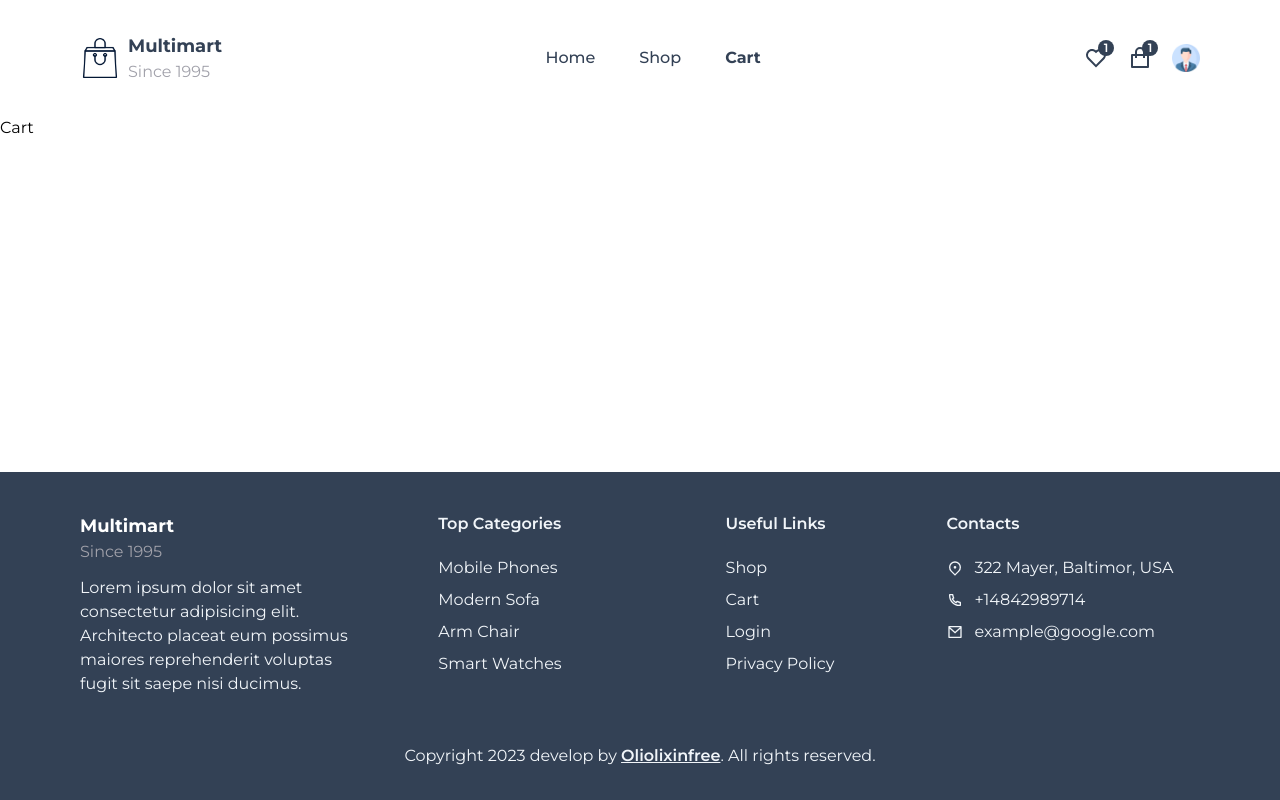
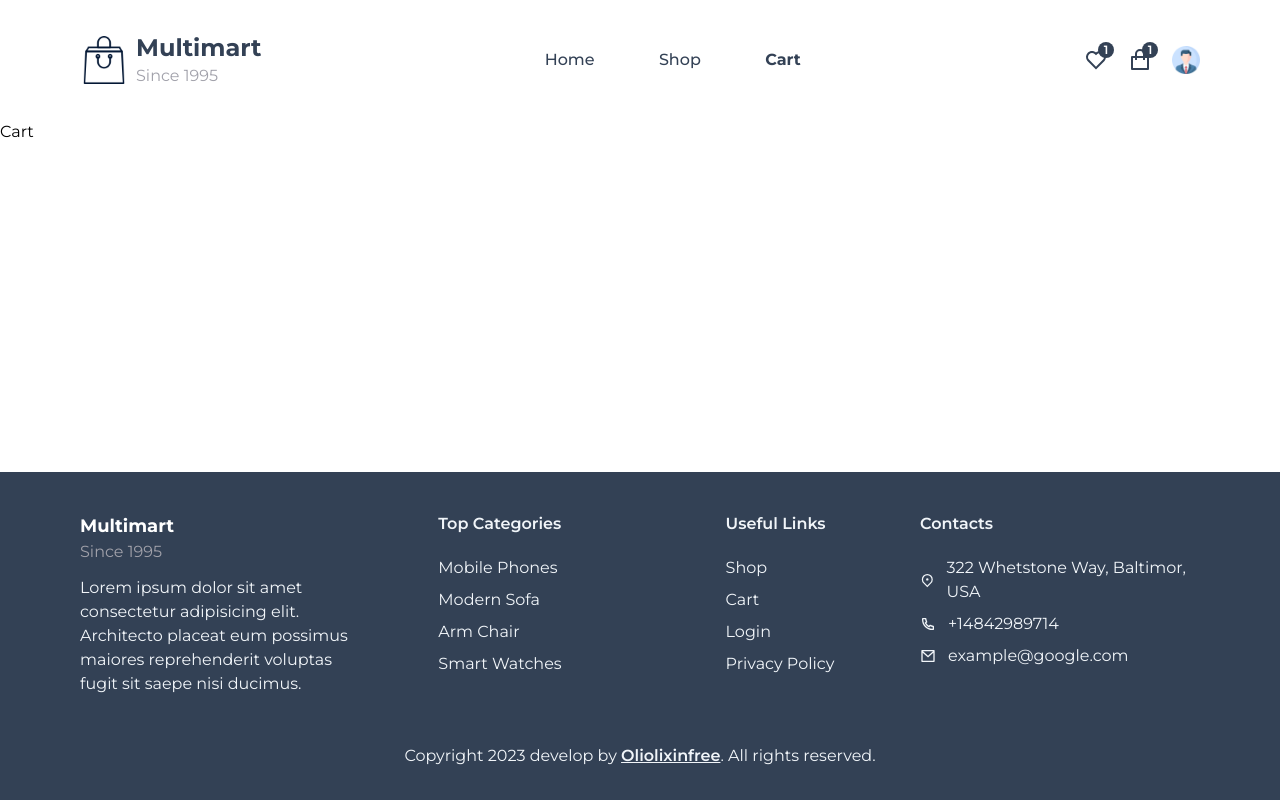
Before and after one commit to Oliolixinfree/furniture-ecommerce-website, a React (Create React App) app: page /cart in a window 1280 px wide. Built offline with nearby package versions, Linux system fonts and the light colour scheme.

Commit message:
sticky header, open/close menu, adaptive layout

```diff
--- a/src/components/Footer/Footer.module.scss
+++ b/src/components/Footer/Footer.module.scss
@@ -15,6 +15,10 @@
 
   .footerText {
     @apply text-slate-100;
+
+    &:hover {
+      @apply text-slate-400;
+    }
   }
 
   .quickLinks {
--- a/src/components/Footer/Footer.tsx
+++ b/src/components/Footer/Footer.tsx
@@ -65,8 +65,11 @@ export const Footer = () => {
               <li>
                 <RiMapPin2Line />
                 <p className={styles.footerText}>
-                  <a href="#" target="_blank">
-                    322 Mayer, Baltimor, USA
+                  <a
+                    href="https://www.google.com/maps/place/The+Cellars+Wine+%26+Beer+Shop/@39.2671299,-76.6025543,17z/data=!4m13!1m7!3m6!1s0x89c803aed6f483b7:0x44896a84223e758!2z0JHQsNC70YLQuNC80L7RgCwg0JzRjdGA0LjQu9C10L3QtCwg0KHQqNCQ!3b1!8m2!3d39.2903848!4d-76.6121893!3m4!1s0x89c803748f38bd1f:0xf7f28c6ce82cf37e!8m2!3d39.268007!4d-76.6001215"
+                    target="_blank"
+                    rel="noreferrer">
+                    322 Whetstone Way, Baltimor, USA
                   </a>
                 </p>
               </li>
--- a/src/components/Header/Header.module.scss
+++ b/src/components/Header/Header.module.scss
@@ -1,5 +1,10 @@
 .header {
-  @apply py-8;
+  @apply py-4 lg:py-8;
+}
+
+.stickyHeader {
+  @apply py-4 sticky top-0 left-0 z-10 shadow-md bg-white
+    lg:py-8;
 }
 
 .navWrapper {
@@ -10,16 +15,35 @@
   @apply flex items-center gap-x-2;
 
   img {
-    @apply w-10 h-10;
+    @apply w-10 h-10 lg:w-12 lg:h-12;
   }
 
   h1 {
-    @apply text-lg font-bold;
+    @apply font-bold text-xl lg:text-2xl;
   }
 }
 
+.navigation {
+  @apply fixed top-0 left-0 w-full h-full z-10 bg-slate-700 bg-opacity-50
+    lg:relative lg:z-10 lg:w-auto lg:h-auto;
+}
 .menu {
-  @apply flex items-center gap-x-11;
+  @apply absolute top-0 right-0 w-64 h-full bg-white z-10
+    flex flex-col gap-y-11 items-center justify-center
+    lg:relative lg:flex-row lg:justify-between;
+}
+
+.closeMenu {
+  @apply fixed top-0 left-0 w-full h-full z-10 bg-slate-700 bg-opacity-50 hidden
+    lg:block lg:relative lg:z-10 lg:w-auto lg:h-auto;
+}
+
+.mobileMenuBtn {
+  @apply block lg:hidden;
+
+  svg {
+    @apply w-6 h-6 fill-slate-700;
+  }
 }
 
 .navItem {
@@ -55,11 +79,3 @@
     @apply w-7 h-7;
   }
 }
-
-.mobileMenu {
-  @apply hidden;
-
-  svg {
-    @apply w-5 h-5;
-  }
-}
--- a/src/components/Header/Header.tsx
+++ b/src/components/Header/Header.tsx
@@ -1,4 +1,5 @@
 import styles from './Header.module.scss';
+import { useEffect, useRef, useState } from 'react';
 import logo from '../../assets/images/eco-logo.png';
 import userIcon from '../../assets/images/user-icon.png';
 import { Link, NavLink } from 'react-router-dom';
@@ -13,9 +14,33 @@ const navLinks = [
 ];
 
 export const Header = () => {
+  const headerRef = useRef<HTMLElement | null>(null);
+  const [fixed, setFixed] = useState(false);
+  const [isOpen, setIsOpen] = useState(false);
+
+  const stickyHeader = () => {
+    window.addEventListener('scroll', () => {
+      if (document.body.scrollTop > 90 || document.documentElement.scrollTop > 90) {
+        setFixed(true);
+      } else {
+        setFixed(false);
+      }
+    });
+  };
+
+  useEffect(() => {
+    stickyHeader();
+
+    return () => window.removeEventListener('scroll', stickyHeader);
+  });
+
+  const toggleMenu = () => {
+    setIsOpen(!isOpen);
+  };
+
   return (
-    <Container>
-      <header className={styles.header}>
+    <header className={fixed ? styles.stickyHeader : styles.header} ref={headerRef}>
+      <Container>
         <div className={styles.navWrapper}>
           <Link to="/home">
             <div className={styles.logo}>
@@ -26,11 +51,14 @@ export const Header = () => {
               </div>
             </div>
           </Link>
-          <div className={styles.navigation}>
-            <ul className={styles.menu}>
+          <div
+            className={isOpen ? styles.navigation : styles.closeMenu}
+            onClick={() => toggleMenu()}>
+            <ul className={styles.menu} onClick={(e) => e.stopPropagation()}>
               {navLinks.map((i) => (
                 <li className={styles.navItem} key={i.path}>
                   <NavLink
+                    onClick={() => toggleMenu()}
                     to={i.path}
                     className={(navClass) => (navClass.isActive ? styles.navActive : '')}>
                     {i.display}
@@ -51,14 +79,14 @@ export const Header = () => {
             <span>
               <motion.img whileTap={{ scale: 1.2 }} src={userIcon} alt={userIcon} />
             </span>
-          </div>
-          <div className={styles.mobileMenu}>
-            <span>
-              <RiMenuLine />
-            </span>
+            <div onClick={() => toggleMenu()} className={styles.mobileMenuBtn}>
+              <span>
+                <RiMenuLine />
+              </span>
+            </div>
           </div>
         </div>
-      </header>
-    </Container>
+      </Container>
+    </header>
   );
 };
```
